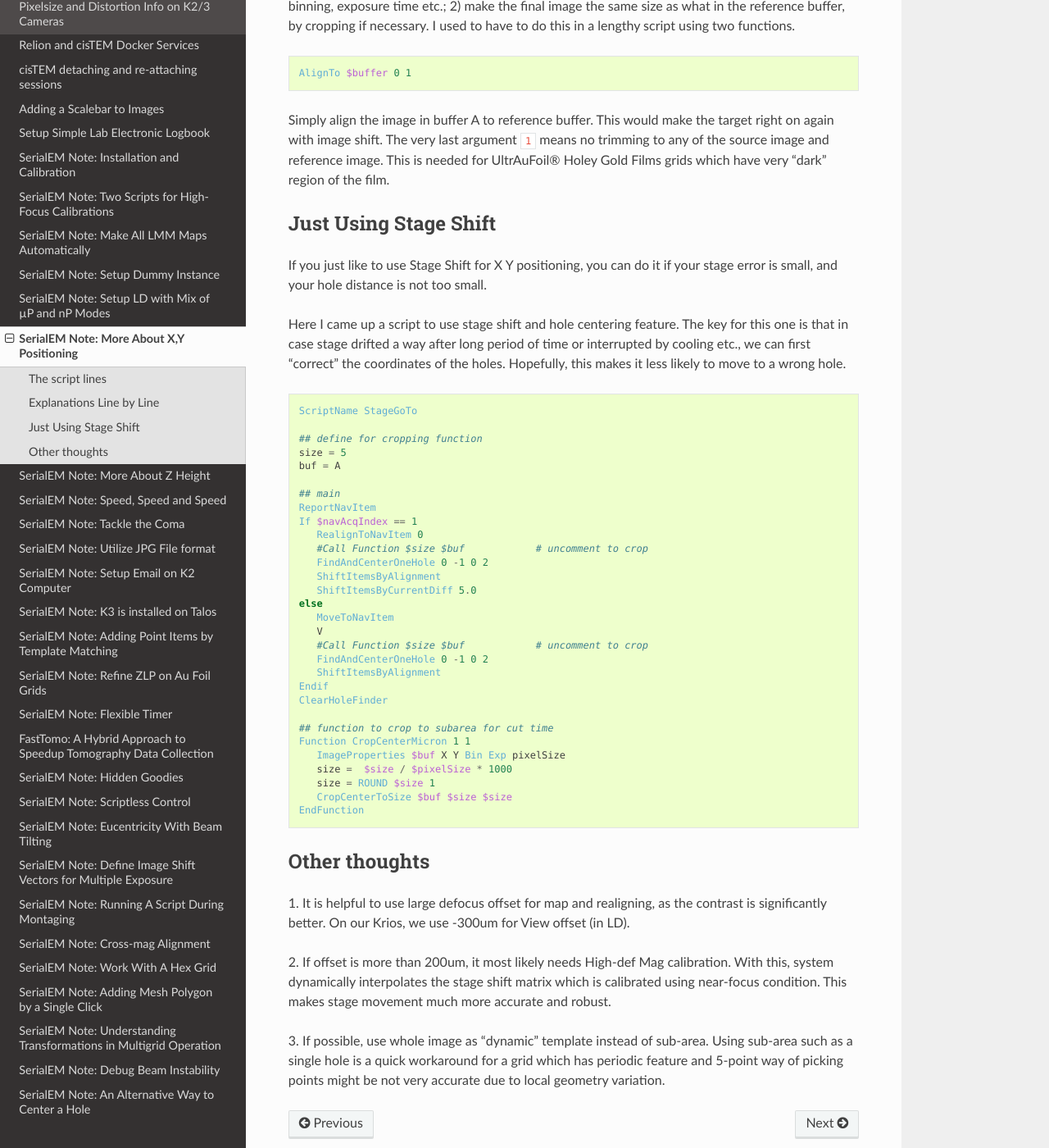
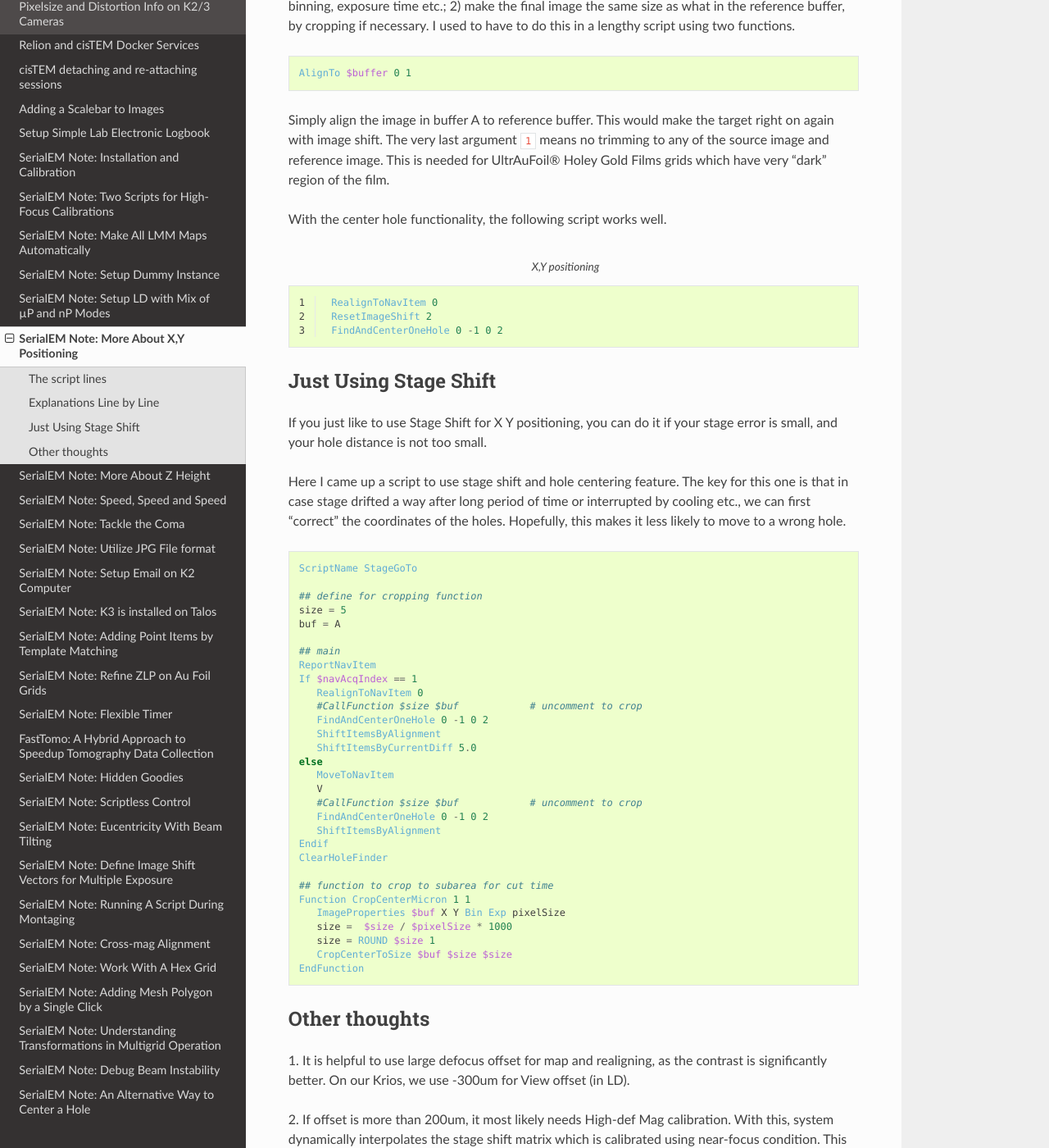
Before and after one commit to xuchen66/sphinx-emdocs, a Sphinx documentation site: the page built from source/serialem-note-more-about-XY-position.rst, in a window 1280 px wide and 1400 px high, scrolled down 2064 px. Shown: the whole window at 82% size. Built offline with Sphinx 7.4.7 and the Read the Docs theme 3.1.0, drawn with Linux system fonts in a browser that asks for light colours; pages that are not in the unit, such as notebooks, are missing from menus; some of the changed text lies outside the part shown.

Commit message:
Update serialem-note-more-about-XY-position.rst

```diff
--- a/source/serialem-note-more-about-XY-position.rst
+++ b/source/serialem-note-more-about-XY-position.rst
@@ -122,6 +122,16 @@ no trimming to any of the source image and reference image. This is needed
 for UltrAuFoil® Holey Gold Films grids which have very "dark" region of the
 film.
 
+With the center hole functionality, the following script works well.
+
+.. code-block:: ruby
+   :linenos:
+   :caption: X,Y positioning
+
+    RealignToNavItem 0
+    ResetImageShift 2
+    FindAndCenterOneHole 0 -1 0 2
+
 .. using_stage_shift:
 
 Just Using Stage Shift
@@ -148,14 +158,14 @@ move to a wrong hole.
    ReportNavItem
    If $navAcqIndex == 1
       RealignToNavItem 0
-      #Call Function $size $buf            # uncomment to crop
+      #CallFunction $size $buf            # uncomment to crop
       FindAndCenterOneHole 0 -1 0 2
       ShiftItemsByAlignment
       ShiftItemsByCurrentDiff 5.0
    else
       MoveToNavItem
       V
-      #Call Function $size $buf            # uncomment to crop
+      #CallFunction $size $buf            # uncomment to crop
       FindAndCenterOneHole 0 -1 0 2
       ShiftItemsByAlignment
    Endif
```
Also changed, not shown: other parts of source/serialem-note-more-about-XY-position.rst (+1 -1 lines).
